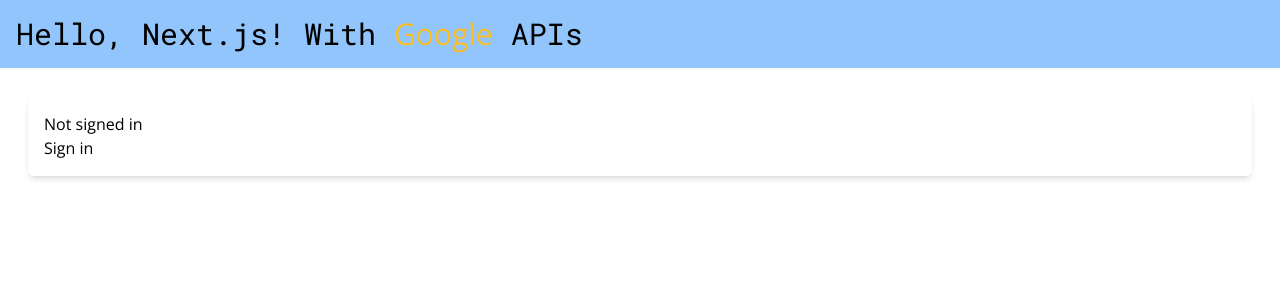
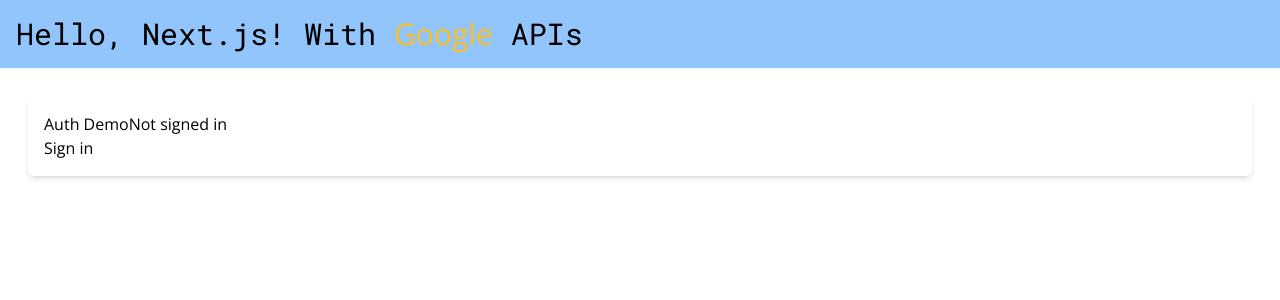
Before and after one commit to christapia81/google, a Next.js app: page / in a window 1280 px wide. Shown: the top 300 px of the page. Built offline with nearby package versions, Linux system fonts and the light colour scheme; no server answers.

Commit message:
add auth demo label

```diff
--- a/src/app/page.tsx
+++ b/src/app/page.tsx
@@ -6,6 +6,7 @@
 
     <h1 className="p-4 text-3xl font-mono bg-blue-300 shadow-sm">Hello, Next.js! With <span className="text-amber-400 font-sans">Google</span> APIs</h1>
     <div className="m-7 p-4 rounded-md shadow-md">
+       Auth Demo
       <LoginButton></LoginButton>
     </div>
   </>
```
